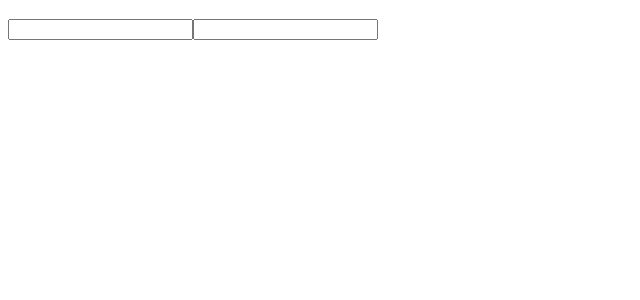
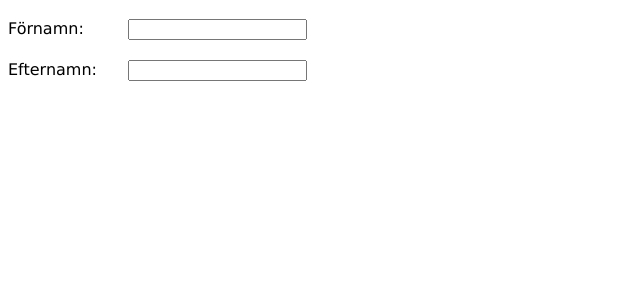
Before and after one commit to ironboy/controlled-input-react, a React (Vite) app: page / in a window 1280 px wide. Shown: the top 300 px of the page, without its empty margins (0-640 px from the left). Built offline with nearby package versions, Linux system fonts and the light colour scheme.

Commit message:
labels and some basic styling

```diff
--- a/src/Form.jsx
+++ b/src/Form.jsx
@@ -8,6 +8,8 @@ export default function Form() {
   return <>
     <h3>{firstName} {lastName}</h3>
     <form>
+      <label>
+        <span>Förnamn:&nbsp;</span>
         <input
           type="text"
           name="firstName"
@@ -15,6 +17,9 @@ export default function Form() {
           onChange={e => setFirstName(e.currentTarget.value)}
           required
         />
+      </label>
+      <label>
+        <span>Efternamn:&nbsp;</span>
         <input
           type="text"
           name="lastName"
@@ -22,6 +27,7 @@ export default function Form() {
           onChange={e => setLastName(e.currentTarget.value)}
           required
         />
+      </label>
     </form>
   </>;
 }
--- a/src/index.css
+++ b/src/index.css
@@ -0,0 +1,14 @@
+label {
+  display: block;
+  margin-bottom: 20px;
+  font-family: Verdana;
+
+  span {
+    display: inline-block;
+    width: 120px;
+  }
+
+  input {
+    font-family: Verdana;
+  }
+}
```
Lines whose indentation alone changed are shown as unchanged.
